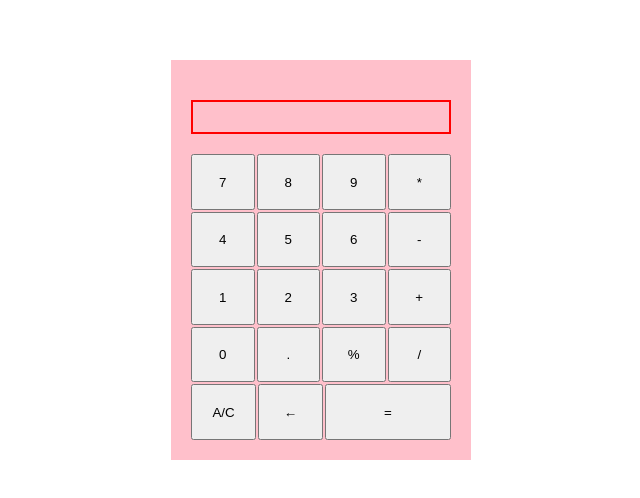
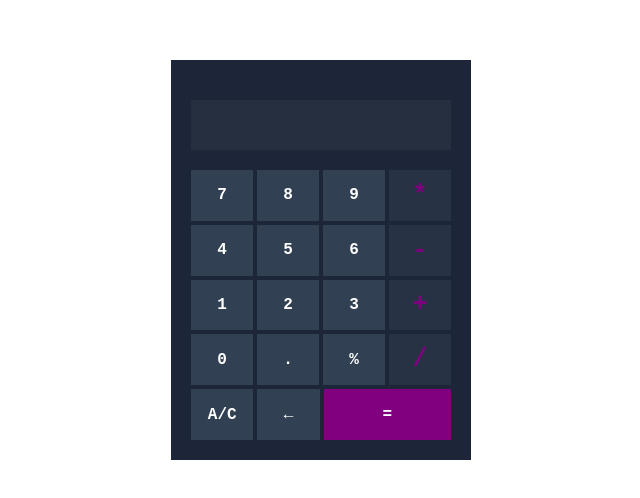
Before and after one commit to petery123/calculator, a plain HTML site: page index.html in a window 1280 px wide. Shown: the part 140-638 px from the top of the page, without its empty margins (319-959 px from the left). Drawn offline with Linux system fonts and the light colour scheme.

Commit message:
Add styling and fix text overflow issue

```diff
--- a/calc.js
+++ b/calc.js
@@ -3,7 +3,7 @@ let equationData = {
     num2: "",
     operator: "",
     contains: function(property){
-        return this[property] !== "";
+        return this[property] !== "" && this[property] !== "ERROR";
     }
 };
 
@@ -38,7 +38,7 @@ function handleOperatorInput(event){
             backSpace();
         }
         equationData.operator = event.target.textContent;
-        display.textContent += ` ${equationData.operator} `;
+        display.textContent += `\u200B${equationData.operator}\u200B`;
     }
 }
 
@@ -54,11 +54,13 @@ function handleNumberInput(event){
 
 function handleEquals(){
     if (equationData.contains("num1") && equationData.contains("num2") && equationData.contains("operator")){
-        display.textContent = operate(+equationData.num1, equationData.operator, +equationData.num2);
-        if (display.textContent === "ERROR"){
+        let answer = operate(+equationData.num1, equationData.operator, +equationData.num2)
+        if (answer === "ERROR"){
+            display.textContent = answer;
             equationData.num1 = "";
         }else{
-            equationData.num1 = display.textContent;
+            display.textContent = formatResult(answer);
+            equationData.num1 = answer;
         }
         equationData.num2 = "";
         equationData.operator= "";
@@ -77,7 +79,7 @@ function backSpace(){
     }else{
         display.textContent = display.textContent.slice(0, (display.textContent.length-1));
     };
-    equationData = replaceData(...display.textContent.split(" ").slice());
+    equationData = replaceData(...display.textContent.split("\u200B").slice());
 }
 
 
@@ -148,6 +150,13 @@ function replaceData(a = "", b = "", c = ""){
     };
 }
 
+function formatResult(result) {
+    const resultStr = result.toString();
+    if (resultStr.length > 10) {
+        return result.toPrecision(2);
+    }
+    return result;
+}
 
 add = function(num1, num2){
     return num1 + num2;
--- a/style.css
+++ b/style.css
@@ -2,6 +2,8 @@
     margin: 0px;
     padding: 0px;
     box-sizing: border-box;
+    color: white;
+    font-family: 'Courier New', Courier, monospace;
 }
 
 body{
@@ -19,32 +21,50 @@ body{
     display: flex;
     flex-direction: column;
     gap: 20px;
-    background-color: pink;
+    background-color: #1C2638;
 }
 
 #display{
-    height: 40px;
+    height: 50px;
     width: 100%;
-    border: 2px solid red;
+    background-color: #fffafa0a;
+    display: flex;
+    justify-content: end;
+    align-items: end;
+    font-size: 38px;
+    overflow: hidden;
+    white-space: nowrap;
+    padding: 0 10px;
 }
 
 button{
     flex: 1;
+    background-color: #324053;
+    border-style: none;
+    font-size: medium;
+    font-weight: 600;
 }
 
 #equal{
-    flex: 2;
+    flex: 2.04;
+    background-color: purple;
 }
 
 .row{
     display: flex;
     flex: 1;
-    gap: 2px;
+    gap: 4px;
 }
 
 .buttons{
-    height: 100%;
+    flex: 1;
     display: flex;
     flex-direction: column;
-    gap: 2px;
+    gap: 4px;
 }
+
+.operator{
+    color: purple;
+    font-size: 25px;
+    background-color: #32405380;
+}
```
